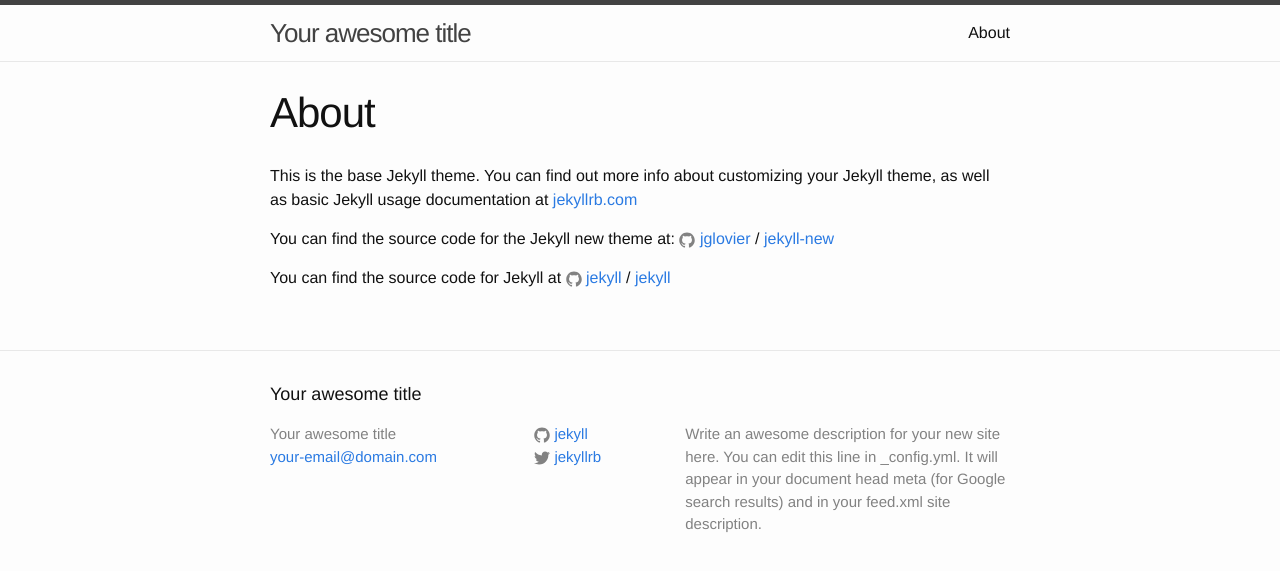
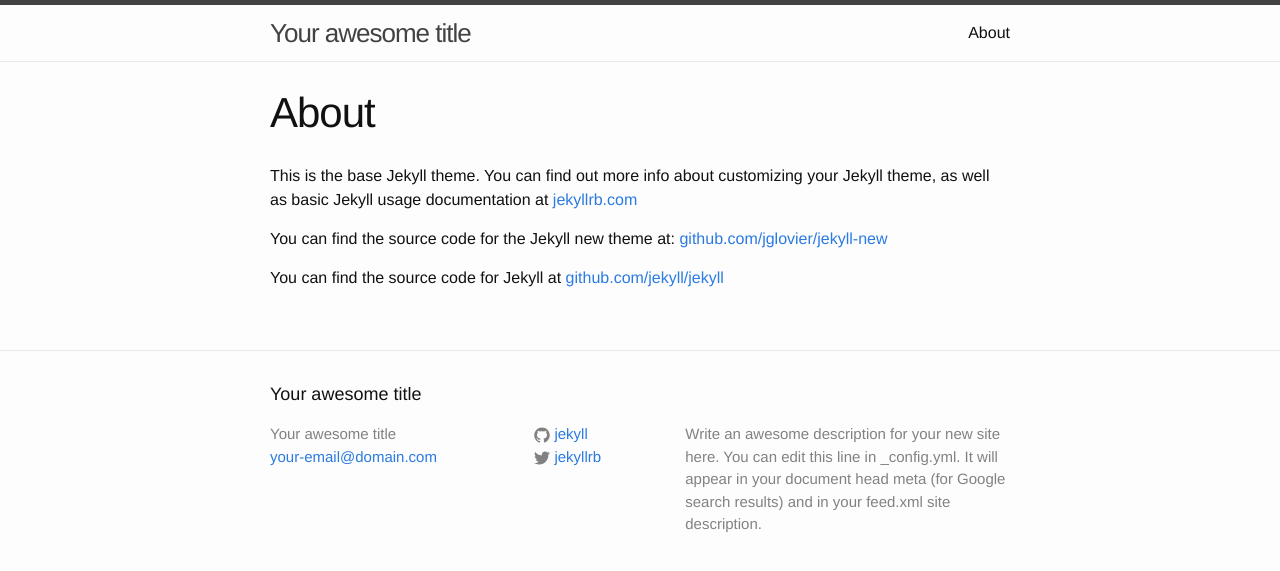
Before and after one commit to montalvomiguelo/jekyll-new, a Jekyll site: the page built from about.md, in a window 1280 px wide. Shown: the top 571 px of the page. Built offline with Jekyll 4.4.1, drawn with Linux system fonts in a browser that asks for light colours.

Commit message:
remove social icons includes

```diff
--- a/_includes/footer.html
+++ b/_includes/footer.html
@@ -16,13 +16,30 @@
         <ul class="social-media-list">
           {% if site.github_username %}
           <li>
-            {% include icon-github.html username=site.github_username %}
+            <a href="https://github.com/{{ site.github_username }}">
+              <span class="icon  icon--github">
+                <svg viewBox="0 0 16 16">
+                  <path fill="#828282" d="M7.999,0.431c-4.285,0-7.76,3.474-7.76,7.761 c0,3.428,2.223,6.337,5.307,7.363c0.388,0.071,0.53-0.168,0.53-0.374c0-0.184-0.007-0.672-0.01-1.32 c-2.159,0.469-2.614-1.04-2.614-1.04c-0.353-0.896-0.862-1.135-0.862-1.135c-0.705-0.481,0.053-0.472,0.053-0.472 c0.779,0.055,1.189,0.8,1.189,0.8c0.692,1.186,1.816,0.843,2.258,0.645c0.071-0.502,0.271-0.843,0.493-1.037 C4.86,11.425,3.049,10.76,3.049,7.786c0-0.847,0.302-1.54,0.799-2.082C3.768,5.507,3.501,4.718,3.924,3.65 c0,0,0.652-0.209,2.134,0.796C6.677,4.273,7.34,4.187,8,4.184c0.659,0.003,1.323,0.089,1.943,0.261 c1.482-1.004,2.132-0.796,2.132-0.796c0.423,1.068,0.157,1.857,0.077,2.054c0.497,0.542,0.798,1.235,0.798,2.082 c0,2.981-1.814,3.637-3.543,3.829c0.279,0.24,0.527,0.713,0.527,1.437c0,1.037-0.01,1.874-0.01,2.129 c0,0.208,0.14,0.449,0.534,0.373c3.081-1.028,5.302-3.935,5.302-7.362C15.76,3.906,12.285,0.431,7.999,0.431z"/>
+                </svg>
+              </span>
+
+              <span class="username">{{ site.github_username }}</span>
+            </a>
           </li>
           {% endif %}
 
           {% if site.twitter_username %}
           <li>
-            {% include icon-twitter.html username=site.twitter_username %}
+            <a href="https://twitter.com/{{ site.twitter_username }}">
+              <span class="icon  icon--twitter">
+                <svg viewBox="0 0 16 16">
+                  <path fill="#828282" d="M15.969,3.058c-0.586,0.26-1.217,0.436-1.878,0.515c0.675-0.405,1.194-1.045,1.438-1.809
+                  c-0.632,0.375-1.332,0.647-2.076,0.793c-0.596-0.636-1.446-1.033-2.387-1.033c-1.806,0-3.27,1.464-3.27,3.27 c0,0.256,0.029,0.506,0.085,0.745C5.163,5.404,2.753,4.102,1.14,2.124C0.859,2.607,0.698,3.168,0.698,3.767 c0,1.134,0.577,2.135,1.455,2.722C1.616,6.472,1.112,6.325,0.671,6.08c0,0.014,0,0.027,0,0.041c0,1.584,1.127,2.906,2.623,3.206 C3.02,9.402,2.731,9.442,2.433,9.442c-0.211,0-0.416-0.021-0.615-0.059c0.416,1.299,1.624,2.245,3.055,2.271 c-1.119,0.877-2.529,1.4-4.061,1.4c-0.264,0-0.524-0.015-0.78-0.046c1.447,0.928,3.166,1.469,5.013,1.469 c6.015,0,9.304-4.983,9.304-9.304c0-0.142-0.003-0.283-0.009-0.423C14.976,4.29,15.531,3.714,15.969,3.058z"/>
+                </svg>
+              </span>
+
+              <span class="username">{{ site.twitter_username }}</span>
+            </a>
           </li>
           {% endif %}
         </ul>
--- a/_includes/icon-github.html
+++ /dev/null
@@ -1 +0,0 @@
-<a href="https://github.com/{{ include.username }}"><span class="icon icon--github">{% include icon-github.svg %}</span><span class="username">{{ include.username }}</span></a>
--- a/_includes/icon-twitter.html
+++ /dev/null
@@ -1 +0,0 @@
-<a href="https://twitter.com/{{ include.username }}"><span class="icon icon--twitter">{% include icon-twitter.svg %}</span><span class="username">{{ include.username }}</span></a>
--- a/about.md
+++ b/about.md
@@ -6,10 +6,6 @@
 
 This is the base Jekyll theme. You can find out more info about customizing your Jekyll theme, as well as basic Jekyll usage documentation at [jekyllrb.com](http://jekyllrb.com/)
 
-You can find the source code for the Jekyll new theme at:
-{% include icon-github.html username="jglovier" %} /
-[jekyll-new](https://github.com/jglovier/jekyll-new)
+You can find the source code for the Jekyll new theme at: [github.com/jglovier/jekyll-new](https://github.com/jglovier/jekyll-new)
 
-You can find the source code for Jekyll at
-{% include icon-github.html username="jekyll" %} /
-[jekyll](https://github.com/jekyll/jekyll)
+You can find the source code for Jekyll at [github.com/jekyll/jekyll](https://github.com/jekyll/jekyll)
```
Also changed, not shown: _includes/icon-github.svg (deleted), _includes/icon-twitter.svg (deleted).
